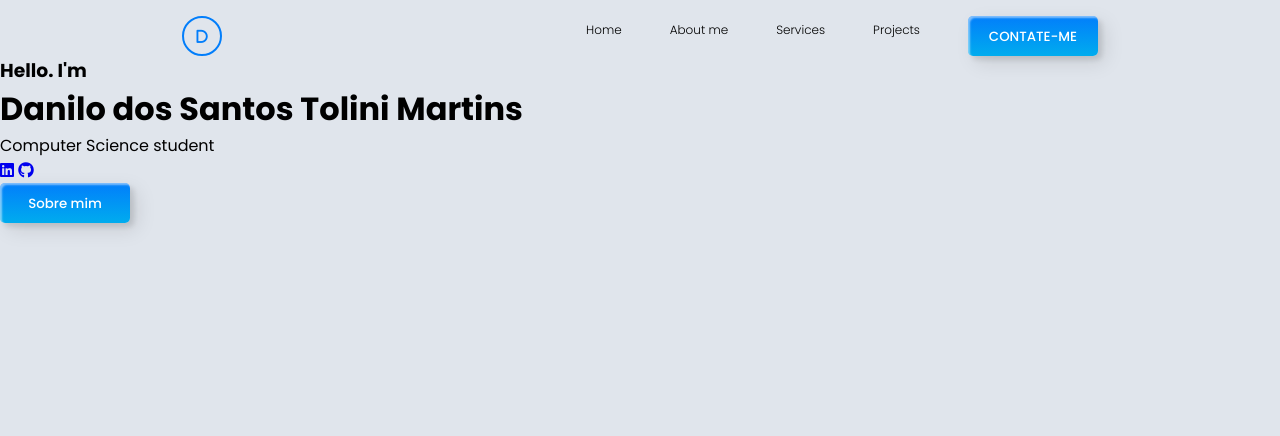
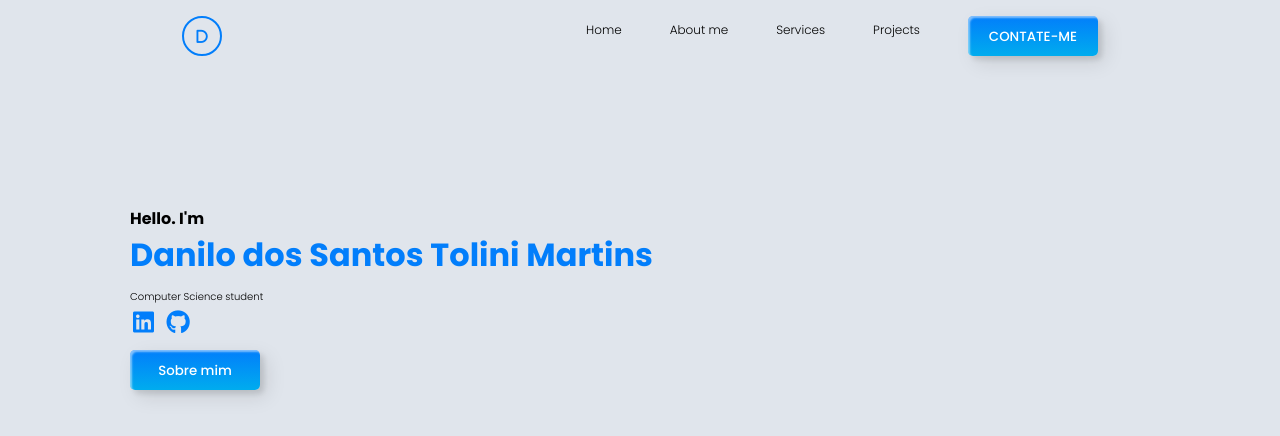
Before and after one commit to Danilotolini/Portfolio, a plain HTML site: page index.html in a window 1280 px wide. Drawn offline with Linux system fonts and the light colour scheme.

Commit message:
Update style.css

```diff
--- a/style.css
+++ b/style.css
@@ -129,6 +129,7 @@ background: linear-gradient(0deg, rgba(0,172,238,1) 0%, rgba(2,126,251,1) 100%);
   bottom: 0;
    background: rgba(2,126,251,1);
   transition: all 0.3s ease;
+
 }
 .btn-3 span:before {
   width: 2px;
@@ -144,3 +145,41 @@ background: linear-gradient(0deg, rgba(0,172,238,1) 0%, rgba(2,126,251,1) 100%);
 .btn-3 span:hover:after {
   width: 100%;
 }
+/*FIM DO BUTTON*/
+.container-text {
+  padding: 150px 0 0 130px;
+}
+
+.text h3{
+  font-size: 16px;
+}
+.text h1 {
+  color: rgba(2,126,251,1)
+}
+.text p {
+  font-size: 10px;
+  font-weight: 300;
+  margin-top: 10px;
+}
+
+.redes-sociais a{
+  color: rgba(2,126,251,1);
+  padding: 3px;
+  margin-top: 5px;
+}
+.btn-sobremim {
+  margin-top: 10px;
+}
+/* Estilo inicial dos ícones de redes sociais */
+.redes-sociais {
+  font-size: 150%; /* Tamanho inicial dos ícones */
+  transition: transform 0.3s ease; /* Transição suave para a transformação */
+}
+
+/* Estilo ao passar o cursor por cima */
+.fa-linkedin:hover {
+  font-size: 140%;
+}
+.fa-github:hover {
+  font-size: 140%;
+}
```
